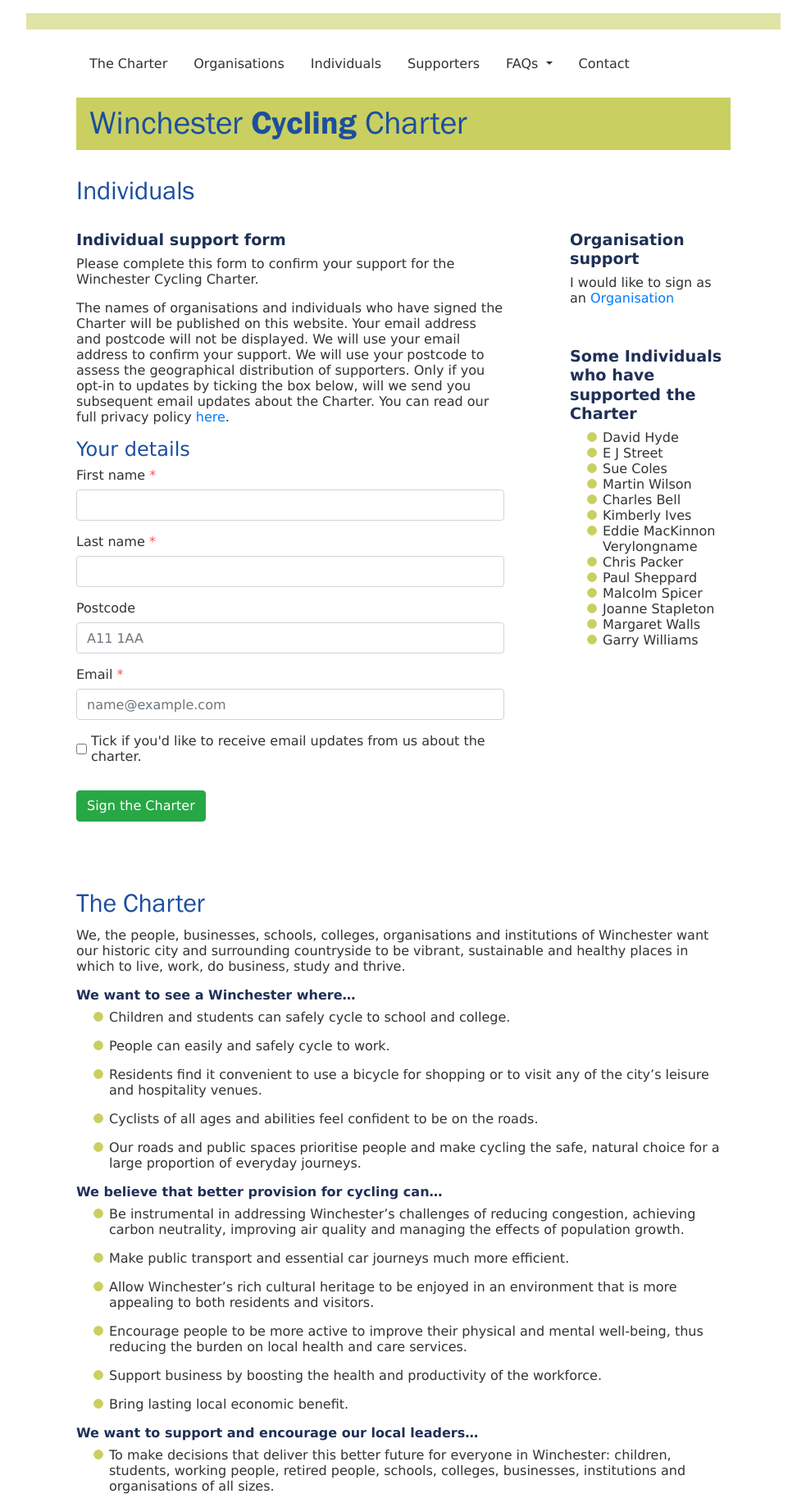
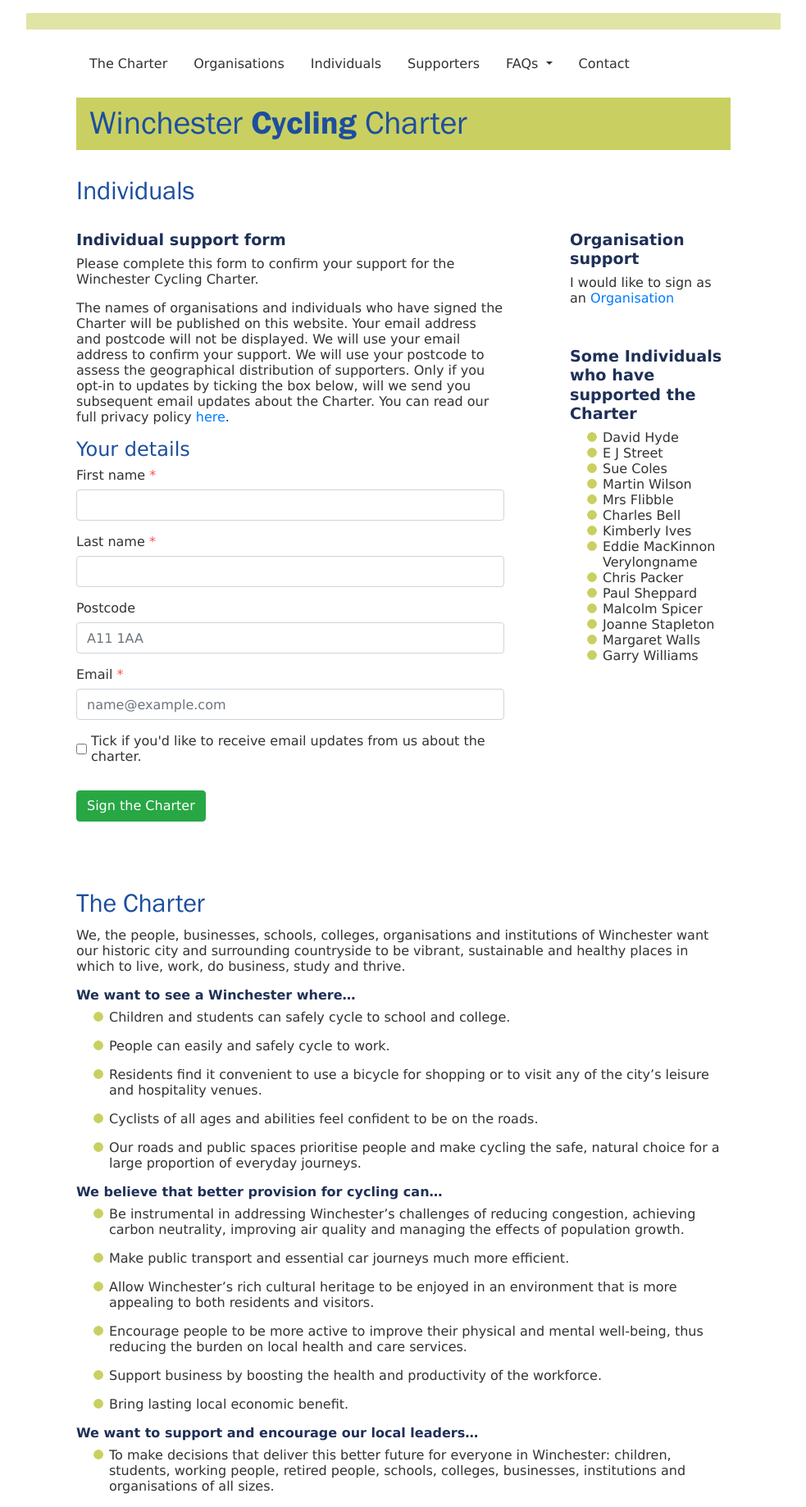
Before and after one commit to winchestercyclingcharter/winchestercyclingcharter.github.io, a Jekyll site: the page built from ind-page.md, in a window 1280 px wide. Shown: the whole page at 82% size, without its empty margins (148-1131 px from the left). Built offline with Jekyll 4.4.1, drawn with Linux system fonts in a browser that asks for light colours; nearby versions of some CDN libraries.

Commit message:
Update people.yml
Add supporter

```diff
--- a/_data/people.yml
+++ b/_data/people.yml
@@ -3,6 +3,7 @@ people:
     - {lastname: Street, firstname: E J}
     - {lastname: Coles, firstname: Sue}
     - {lastname: Wilson, firstname: Martin}
+    - {lastname: Flibble, firstname: Mrs}
     - firstname: Charles
       lastname: Bell
     - firstname: Kimberly
```
